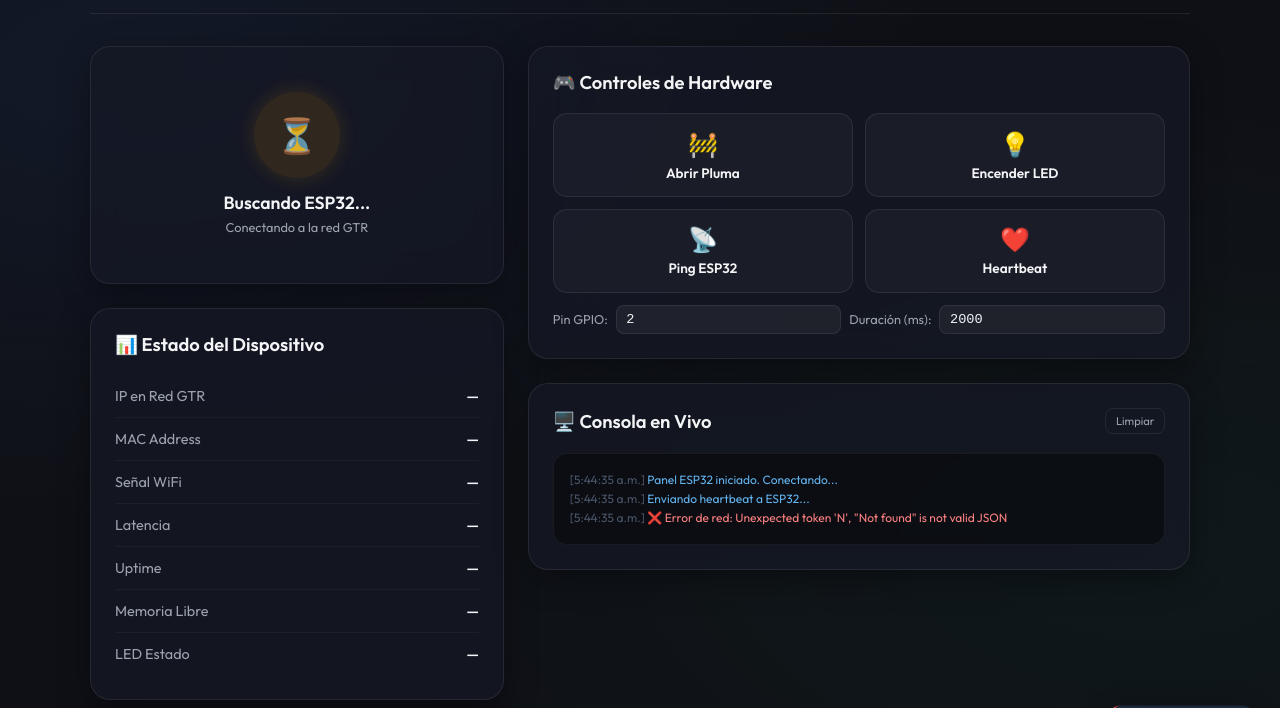
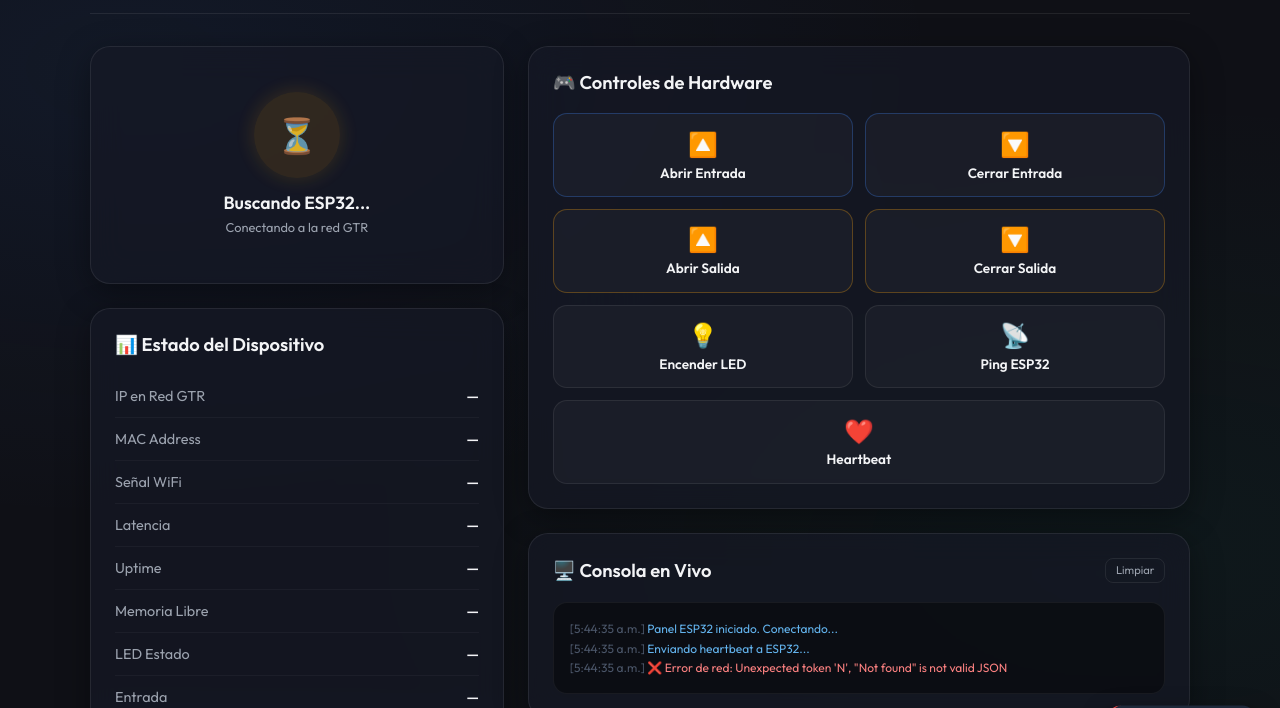
Before and after one commit to INGpatito/GTR, a plain HTML site: page esp32-panel.html in a window 1280 px wide. Shown: the part 92-800 px from the top of the page. Drawn offline with Linux system fonts and the light colour scheme; no server answers.

Commit message:
Integración dual gate: Sensores y servomotores Entrada/Salida para ESP32, backend y panel de control

```diff
--- a/backend/routes/esp32.js
+++ b/backend/routes/esp32.js
@@ -114,7 +114,10 @@ router.post("/command", async (req, res) => {
     const { command, params = {} } = req.body;
     let esp32Path = null;
 
-    if      (command === "open_gate") esp32Path = `/api/gate?pin=${params.pin||2}&duration=${params.duration||2000}`;
+    if      (command === "e_abrir")  esp32Path = "/api/entrada/abrir";
+    else if (command === "e_cerrar") esp32Path = "/api/entrada/cerrar";
+    else if (command === "s_abrir")  esp32Path = "/api/salida/abrir";
+    else if (command === "s_cerrar") esp32Path = "/api/salida/cerrar";
     else if (command === "led_on")   esp32Path = "/api/led?state=1";
     else if (command === "led_off")  esp32Path = "/api/led?state=0";
     else if (command === "ping")     esp32Path = "/api/status";
--- a/esp32-panel.html
+++ b/esp32-panel.html
@@ -101,6 +101,8 @@
                     <div class="status-row"><span class="status-label">Uptime</span><span class="status-val" id="s-up">—</span></div>
                     <div class="status-row"><span class="status-label">Memoria Libre</span><span class="status-val" id="s-mem">—</span></div>
                     <div class="status-row"><span class="status-label">LED Estado</span><span class="status-val" id="s-led">—</span></div>
+                    <div class="status-row"><span class="status-label">Entrada</span><span class="status-val" id="s-ent">—</span></div>
+                    <div class="status-row"><span class="status-label">Salida</span><span class="status-val" id="s-sal">—</span></div>
                 </div>
 
                 <div class="card">
@@ -118,25 +120,30 @@
             <div class="main">
                 <div class="card">
                     <div class="card-title">🎮 Controles de Hardware</div>
-                    <div class="ctrl-grid">
-                        <button class="btn-ctrl" id="btn-gate" onclick="sendCmd('open_gate')">
-                            <span class="icon">🚧</span>Abrir Pluma
+                    <div class="ctrl-grid" style="grid-template-columns: 1fr 1fr;">
+                        <button class="btn-ctrl" style="border-color: rgba(59,130,246,0.3)" onclick="sendCmd('e_abrir')">
+                            <span class="icon">🔼</span>Abrir Entrada
                         </button>
+                        <button class="btn-ctrl" style="border-color: rgba(59,130,246,0.3)" onclick="sendCmd('e_cerrar')">
+                            <span class="icon">🔽</span>Cerrar Entrada
+                        </button>
+                        <button class="btn-ctrl" style="border-color: rgba(245,158,11,0.3)" onclick="sendCmd('s_abrir')">
+                            <span class="icon">🔼</span>Abrir Salida
+                        </button>
+                        <button class="btn-ctrl" style="border-color: rgba(245,158,11,0.3)" onclick="sendCmd('s_cerrar')">
+                            <span class="icon">🔽</span>Cerrar Salida
+                        </button>
+                    </div>
+                    <div class="ctrl-grid" style="margin-top:0.75rem;">
                         <button class="btn-ctrl" id="btn-led" onclick="toggleLed()">
                             <span class="icon">💡</span><span id="led-label">Encender LED</span>
                         </button>
                         <button class="btn-ctrl" onclick="sendCmd('ping')">
                             <span class="icon">📡</span>Ping ESP32
                         </button>
-                        <button class="btn-ctrl" onclick="doHeartbeat()">
+                        <button class="btn-ctrl" onclick="doHeartbeat()" style="grid-column: span 2;">
                             <span class="icon">❤️</span>Heartbeat
                         </button>
-                    </div>
-                    <div class="param-row">
-                        <label>Pin GPIO:</label>
-                        <input type="number" id="gate-pin" value="2" min="0" max="39">
-                        <label>Duración (ms):</label>
-                        <input type="number" id="gate-dur" value="2000" min="100" max="30000" step="100">
                     </div>
                 </div>
 
@@ -251,6 +258,8 @@
                 document.getElementById('s-mem').textContent = info.free_heap ? `${(info.free_heap / 1024).toFixed(1)} KB` : '—';
                 const ls = info.led_state;
                 document.getElementById('s-led').innerHTML = ls === 1 ? '<span class="badge badge-ok">ON</span>' : '<span class="badge badge-err">OFF</span>';
+                document.getElementById('s-ent').innerHTML = info.entrada_abierta === true || info.entrada_abierta === "true" ? '<span class="badge badge-warn">ABIERTA</span>' : '<span class="badge badge-ok">CERRADA</span>';
+                document.getElementById('s-sal').innerHTML = info.salida_abierta === true || info.salida_abierta === "true" ? '<span class="badge badge-warn">ABIERTA</span>' : '<span class="badge badge-ok">CERRADA</span>';
                 ledOn = ls === 1;
                 updateLedBtn();
             }
@@ -300,12 +309,12 @@
 
         async function sendCmd(command) {
             const params = {};
-            if (command === 'open_gate') {
-                params.pin = parseInt(document.getElementById('gate-pin').value) || 2;
-                params.duration = parseInt(document.getElementById('gate-dur').value) || 2000;
-            }
 
-            const label = {open_gate: '🚧 Abrir Pluma', led_on: '💡 LED ON', led_off: '💡 LED OFF', ping: '📡 Ping'}[command] || command;
+            const label = {
+                e_abrir: '🔼 Abrir Entrada', e_cerrar: '🔽 Cerrar Entrada',
+                s_abrir: '🔼 Abrir Salida', s_cerrar: '🔽 Cerrar Salida',
+                led_on: '💡 LED ON', led_off: '💡 LED OFF', ping: '📡 Ping'
+            }[command] || command;
             log(`Enviando: ${label}...`, 'cmd');
 
             try {
```
Also changed, not shown: 1 other file.
